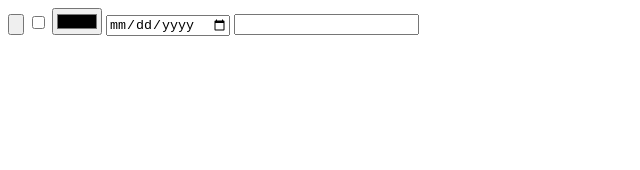
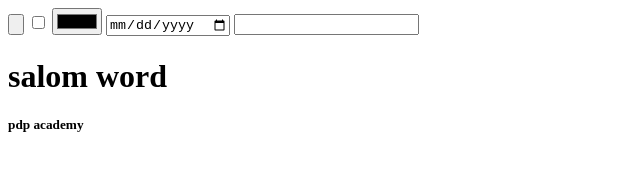
Before and after one commit to Abbos99/g96, a plain HTML site: page indexdars.html in a window 1280 px wide. Shown: the whole page, without its empty margins (0-640 px from the left). Drawn offline with Linux system fonts and the light colour scheme.

```diff
--- a/indexdars.html
+++ b/indexdars.html
@@ -1,14 +1,13 @@
 <!DOCTYPE html>
 <html lang="en">
+
 <head>
 	<meta charset="UTF-8" />
 	<meta http-equiv="X-UA-Compatible" content="IE=edge" />
-		<meta
-			name="viewport"
-			content="width=device-width, initial-scale=1.0"
-		/>
+	<meta name="viewport" content="width=device-width, initial-scale=1.0" />
 	<title>Document</title>
 </head>
+
 <body>
 	<input type="button" />
 
@@ -16,5 +15,9 @@
 	<input type="color" />
 	<input type="date" />
 	<input type="datetime-local " />
+	<h1>salom word </h1>
+	<h5>pdp academy</h5>
+
 </body>
+
 </html>
```
Lines whose indentation alone changed are shown as unchanged.
